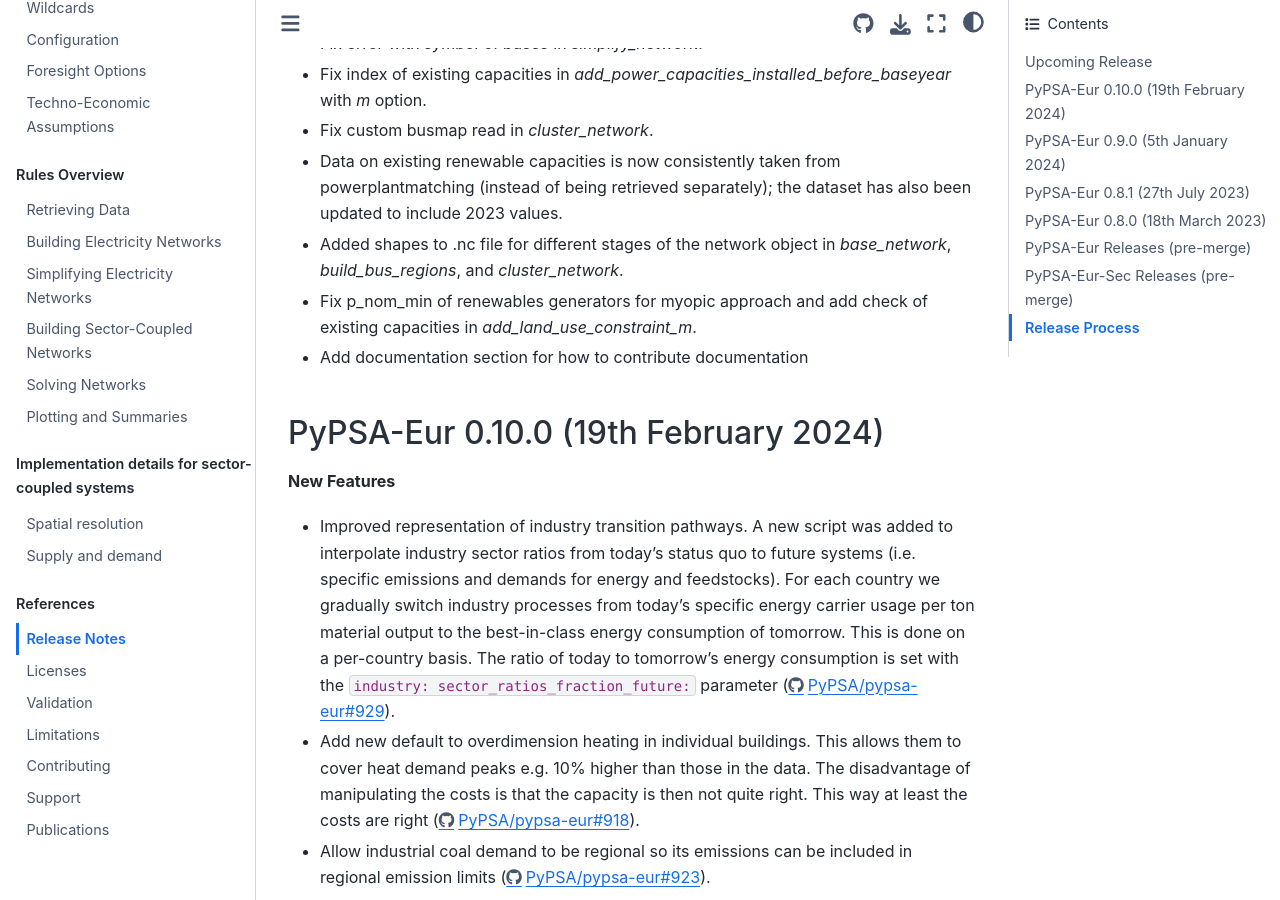
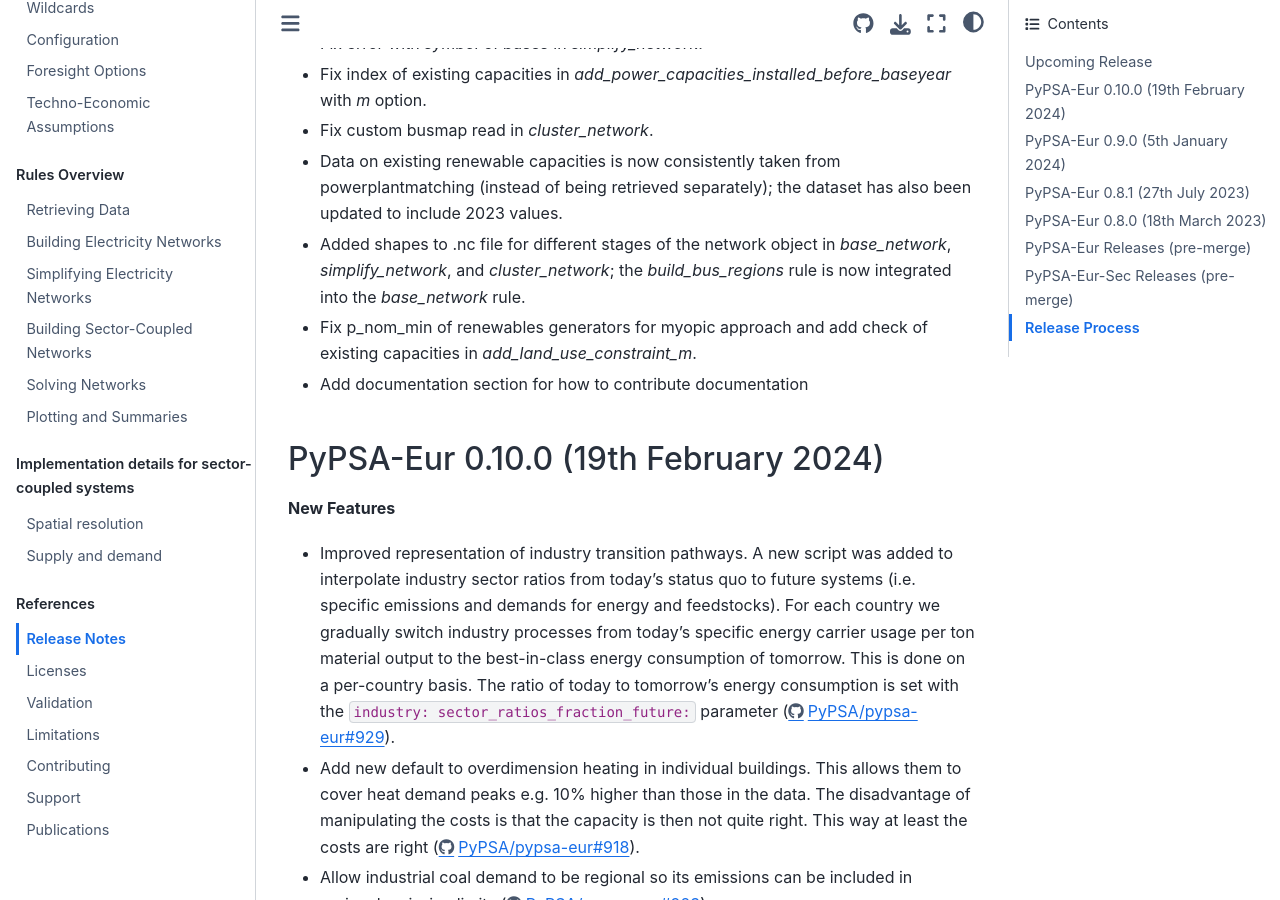
Before and after one commit to open-energy-transition/clean-firm-techs-eu, a Sphinx documentation site: the page built from doc/release_notes.rst, in a window 1280 px wide and 900 px high, scrolled down 3382 px. Built offline with Sphinx 7.4.7 and the Sphinx Book theme 1.1.4, drawn with Linux system fonts in a browser that asks for light colours.

Commit message:
Adapt release note to reflect bus regions fix

```diff
--- a/doc/release_notes.rst
+++ b/doc/release_notes.rst
@@ -186,7 +186,7 @@ Upcoming Release
 
 * Data on existing renewable capacities is now consistently taken from powerplantmatching (instead of being retrieved separately); the dataset has also been updated to include 2023 values.
 
-* Added shapes to .nc file for different stages of the network object in `base_network`, `build_bus_regions`, and `cluster_network`.
+* Added shapes to .nc file for different stages of the network object in `base_network`, `simplify_network`, and `cluster_network`; the `build_bus_regions` rule is now integrated into the `base_network` rule.
 
 * Fix p_nom_min of renewables generators for myopic approach and add check of existing capacities in `add_land_use_constraint_m`.
 
```
